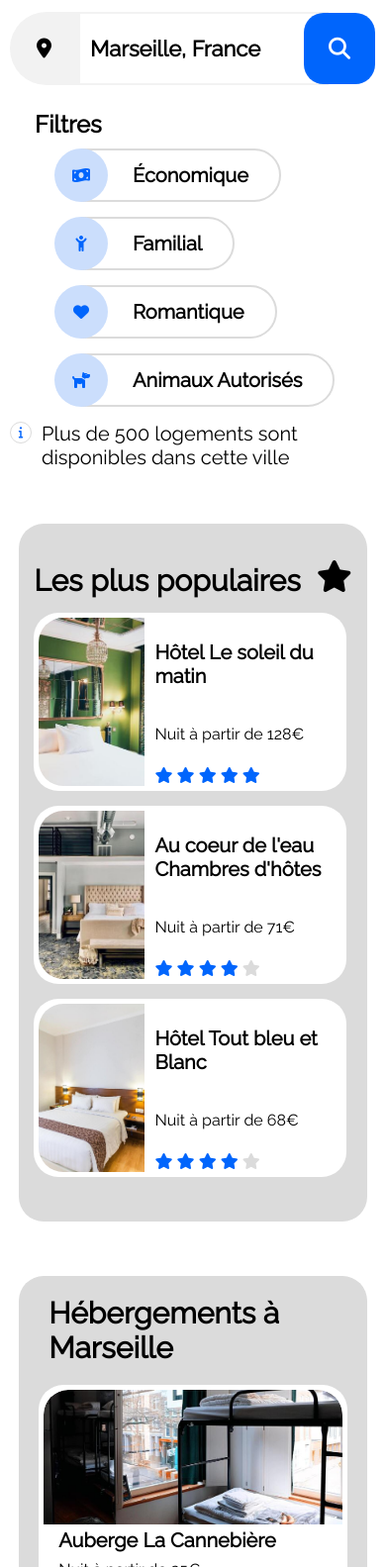
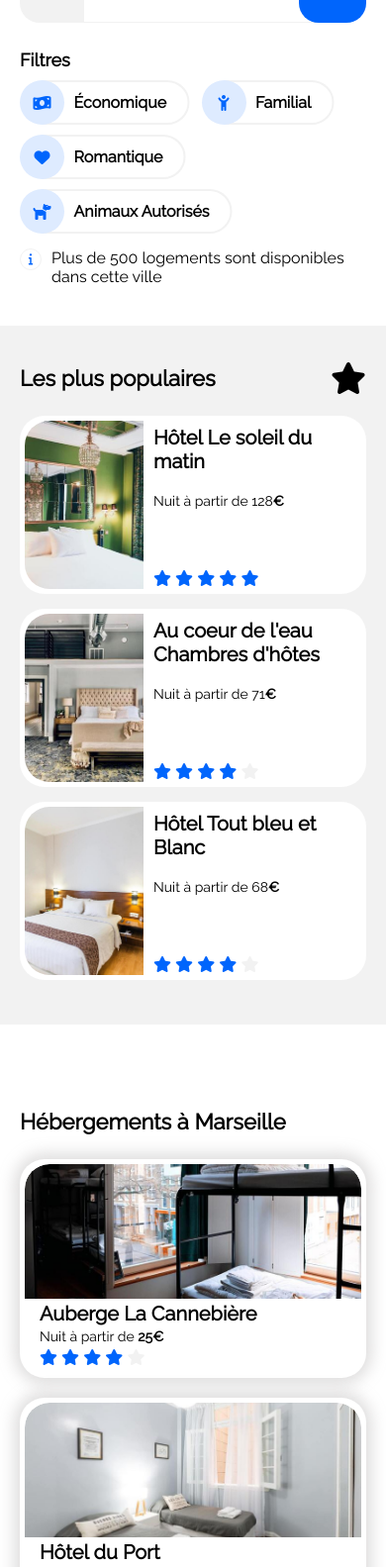
Before and after one commit to HadrienSmet/OpenClassroom-P2, a plain HTML site: page index.html in a window 390 px wide. Shown: the part 417-2000 px from the top of the page at 99% size. Drawn offline with Linux system fonts and the light colour scheme.

Commit message:
Final version of my second project

```diff
--- a/index.html
+++ b/index.html
@@ -13,6 +13,10 @@
     <link rel="stylesheet" href="https://cdnjs.cloudflare.com/ajax/libs/font-awesome/6.1.1/css/all.min.css"
         integrity="sha512-KfkfwYDsLkIlwQp6LFnl8zNdLGxu9YAA1QvwINks4PhcElQSvqcyVLLD9aMhXd13uQjoXtEKNosOWaZqXgel0g=="
         crossorigin="anonymous" referrerpolicy="no-referrer" />
+
+    <link rel="preconnect" href="https://fonts.googleapis.com">
+    <link rel="preconnect" href="https://fonts.gstatic.com" crossorigin>
+    <link href="https://fonts.googleapis.com/css2?family=Raleway&display=swap" rel="stylesheet">
 </head>
 
 <body>
@@ -92,7 +96,7 @@
                                         alt="Photo d'une chambre de l'auberge de La Cannebière" class="image">
                                 </div>
                                 <h3>Auberge La Cannebière</h3>
-                                <p>Nuit à partir de 25€</p>
+                                <p>Nuit à partir de <strong>25€</strong></p>
                             </div>
                         </div>
                         <div class="rates">
@@ -112,7 +116,7 @@
                                         alt="Photo d'une chambre de l'hôtel du Port" class="image">
                                 </div>
                                 <h3>Hôtel du Port</h3>
-                                <p>Nuit à partir de 52€</p>
+                                <p>Nuit à partir de 52<strong>€</strong></p>
                             </div>
                         </div>
                         <div class="rates">
@@ -132,7 +136,7 @@
                                         alt="Photo d'une chambre de l'hôtel Les mouettes" class="image">
                                 </div>
                                 <h3>Hôtel Les mouettes</h3>
-                                <p>Nuit à partir de 76€</p>
+                                <p>Nuit à partir de 76<strong>€</strong></p>
                             </div>
                         </div>
                         <div class="rates">
@@ -152,7 +156,7 @@
                                         alt="Photo d'une chambre de l'hôtel de la mer" class="image">
                                 </div>
                                 <h3>Hôtel de la mer</h3>
-                                <p>Nuit à partir de 46€</p>
+                                <p>Nuit à partir de 46<strong>€</strong></p>
                             </div>
                         </div>
                         <div class="rates">
@@ -172,7 +176,7 @@
                                         alt="Photo d'une chambre de l'auberge Le Panier" class="image">
                                 </div>
                                 <h3>Auberge Le Panier</h3>
-                                <p>Nuit à partir de 23€</p>
+                                <p>Nuit à partir de <strong>23€</strong></p>
                             </div>
                         </div>
                         <div class="rates">
@@ -192,7 +196,7 @@
                                         alt="Photo d'une chambre de l'hôtel chez Amina" class="image">
                                 </div>
                                 <h3>Hôtel chez Amina</h3>
-                                <p>Nuit à partir de 96€</p>
+                                <p>Nuit à partir de 96<strong>€</strong></p>
                             </div>
                         </div>
                         <div class="rates">
@@ -221,7 +225,7 @@
                             <span class="hidden-btn">Plus d'infos</span>
                             <div class="hover-animation">
                                 <h3>Hôtel Le soleil du matin</h3>
-                                <p>Nuit à partir de 128€</p>
+                                <p>Nuit à partir de 128<strong>€</strong></p>
                             </div>
                         </div>
                         <div class="rates">
@@ -243,7 +247,7 @@
                             <span class="hidden-btn">Plus d'infos</span>
                             <div class="hover-animation">
                                 <h3>Au coeur de l'eau Chambres d'hôtes</h3>
-                                <p>Nuit à partir de 71€</p>
+                                <p>Nuit à partir de 71<strong>€</strong></p>
                             </div>
                         </div>
                         <div class="rates">
@@ -265,7 +269,7 @@
                             <span class="hidden-btn">Plus d'infos</span>
                             <div class="hover-animation">
                                 <h3>Hôtel Tout bleu et Blanc</h3>
-                                <p>Nuit à partir de 68€</p>
+                                <p>Nuit à partir de 68<strong>€</strong></p>
                             </div>
                         </div>
                         <div class="rates">
--- a/style/mobilestyle.css
+++ b/style/mobilestyle.css
@@ -5,12 +5,23 @@
         padding: 0;
     }
     h1 {
-        font-size: 24px;
+        margin-left: 20px;
+        margin-right: 5px;
+        font-size: 23px;
+    }
+    h2 {
+        font-size: 22px;
+        font-weight: bolder;
+    }
+    h4 {
+        font-size: 18px;
     }
 /*********************Section Header***********************/
     header {
         display: flex;
         flex-direction: column;
+        align-items: center;
+        padding: unset;
     }
     .logo {
         margin: 57px 0;
@@ -23,12 +34,18 @@
         justify-content: space-around;
         margin-top: 20px;
     }
+    .hover-container li {
+        margin: unset;
+    }
+    .hover-container a {
+        font-size: 18px;
+    }
     .hover-container li:last-of-type::before {
         position: absolute;
         width: 50%;
         height: 2px;
         left: 0;
-        top: 65px;
+        top: 27px;
         background-color: var(--color1);
         transition: 0.2s ease-in-out;
         transform: translateX(0%);
@@ -36,120 +53,170 @@
     }
     .hover-container li:first-of-type:hover +li::before {
         opacity: 1;
-        top: 65px;
+        top: 27px;
     }
     .hover-container ul li:last-of-type:hover::before {
         opacity: 1;
         transform: translateX(100%);
-        top: 65px;
+        top: 27px;
     }
 /**********************Section Form************************/
     #filters-section {
-        padding: 50px 10px;
+        padding: 50px 0px 10px;
+        margin-top: unset;
+    }
+    #filters-section > p:nth-child(2) {
+        margin-left: 20px;
+        margin-right: 10px;
+        font-size: 16px;
     }
     form {
-        position: relative;
-        left: 0%;
+        box-sizing: border-box;
+        position: absolute;
+        display: block;
+        left:  20px;
+        width: calc(100% - 40px);
+    }
+    #location-dot {
+        font-size: 18px;
+        padding: 25px;
     }
     input[type="text"] {
+        position: absolute;
+        font-size: 18px;
         background-color: var(--color6);
-        border: 2px solid var(--color8);
-        padding: 22px 5px 22px 10px;
+        border: 1px solid var(--color3);
+        padding: unset;
+        padding-left: 10px;
+        padding-bottom: 22.5px;
+        padding-top: 22.5px;
+        width: calc(100% - 111.5px);
     }
     #btn {
         display: none;
     }
     #glass {
         display: inline-block;
+        position: absolute;
+        right: 0px;
         cursor: pointer;
-        font-size: 22px;
+        font-size: 18px;
         padding: 25px;
         color: var(--color6);
         background: var(--color1);
         border-radius: 20px 20px 20px 20px;
-        transform: translateX(-25px);
         z-index: 2;
     }
     #glass:hover {
         background: var(--color5);
     }
 /********************Section Filters***********************/
-    #filters-section {
-        padding-bottom: 10px;
-    }
     .filters-container {
+        margin-top: 110px;
+        margin-left: 20px;
         display: block;
     }
     #fake-title {
-        margin: 0 0 10px 25px;
+        font-size: 18px;
+        margin: 0 0 10px 0px;
+    }
+    .button {
+        margin: 0 35px 10px 0px;
     }
     .button:hover {
         transform: none;
     }
+    .spot {
+        width: 45px;
+        height: 45px;
+    }
+    .button p {
+        font-size: 16px;
+        padding: 11px 21px 11px 30px;
+        transform: translateX(22.5px);
+    }
+    #romance {
+        left: 0;
+    }
     #animals {
         left: 0;
     }
+    #info {
+        margin-left: 20px;
+        margin-right: 10px;
+    }
     #spot-info {
-        /* padding: 20px;*/
         border-radius: 100%;
         display: inline-block;
     }
-    /* #spot-info i {
-        font-size: 10px;
-    }   */
 /*****************Section Accomodations********************/
     #accomodations-section {
-        padding: 15px 10px;
+        overflow: hidden;
         display: flex;
         flex-direction: column-reverse;
         align-items: center;
         box-sizing: border-box;
         width: 100%;
+        padding: unset;
+        margin: unset;
     }
     #accomodations {
         box-sizing: border-box;
         max-width: 768px;
-        width: 95%;
+        width: 100%;
+        background-color: var(--color6);
+        border-radius: 0%;
         margin-top: 25px;
         padding: 20px;
+        margin-left: unset;
     }
     .card-link {
         width: 100%;
         margin-bottom: 5px;
+        box-shadow: 0px 0px 15px 6px #a5a3a35c;
+    }
+    .card-link:hover {
+        transform: none;
     }
     .card-link .hover-animation h3,
     .card-link .hover-animation p {
         margin-left: 15px;
     }
-    .card-link .rates {
-        margin-left: 15px;
-    }
     .rates {
         transition: 0.8s;
-    }
-    .card-link:hover {
-        transform: translateX(10px);
-    }
-    .card-link:hover .rates {
-        text-align: center;
     }
     #most-populars {
         box-sizing: border-box;
         max-width: 768px;
-        width: 95%;
-        padding: 30px 15px;
+        width: 100%;
+        border-radius: 0%;
+        padding: 30px 20px;
+        margin-left: unset;
+
     }
     #most-populars a {
+        width: 97%;
         margin: 0 0 15px 0;
+
+    }
+    #most-populars a:hover {
+        transform: none;
     }
     .fake-link:hover {
         letter-spacing: normal;
         transform: none;
     }
 /******************Section Activities**********************/
+    #activities-section {
+        padding: 10px 20px;
+        margin: unset;
+    }
+    #activities-section > h2 {
+        margin: 0px 0px 25px;
+    }
     #display-activities {
         display: block;
-        width: 92%;
+        width: 100%;
         margin: auto;
         height: unset;
     }
@@ -170,7 +237,6 @@
     .col a {
         height: 250px;
         display: block;
-        margin-bottom: 15px;
     }
     .activity-details {
         line-height: 40px;
@@ -189,13 +255,16 @@
     }
 /*********************Section Footer***********************/
     footer {
-        display: block;
-        width: 60%;
-        margin: 30px 0 0 50px;
+        display: flex;
+        flex-direction: column;
+        background-color: var(--color3);
+        height: unset;
+        padding: 40px 10px 0 20px;
     }
     footer div {
         width: 100%;
         text-align: left;
+        position: relative;
     }
 
     footer div:nth-child(3) {
--- a/style/padstyle.css
+++ b/style/padstyle.css
@@ -1,8 +1,4 @@
 @media screen and (max-width: 991px) {
-/**************************Global*******************************/
-    body {
-        margin: 30px;
-    }
 /*************************Filters*******************************/
     .button:hover {
         transform: none;
@@ -20,11 +16,13 @@
         width: 100%;
         position: relative;
         margin: 0;
+        padding: unset;
     }
 /************************Marseille******************************/
     #accomodations {
-        width: 93.4%;
+        width: 90%;
         margin-right: 0;
+        margin-left: 2.5%;
         padding: 20px;
     }
     .card-link {
@@ -36,10 +34,10 @@
     }
 /*************************Populars******************************/
     #most-populars {
-        width: 94%;
+        width: 90%;
         margin: 30px 0;
+        margin-left: 2.5%;
         padding: 20px;
-        /* align-items: center; */
     }
     .popular-header {
         margin-bottom: 15px;
@@ -47,9 +45,15 @@
     #most-populars a {
 
         margin: 0 0 15px 5px;
-        width: 95%;
+        width: 90%;
     }
 /************************Activities*****************************/
+    #activities-section {
+        padding: unset;
+    }
+    #activities-section > h2 {
+        margin: 25px;
+    }
     #display-activities {
         display: flex;
         flex-direction: column;
@@ -58,6 +62,7 @@
         width: 95%;
         height: 1100px;
         margin: auto;
+
     }
     .col {
         display: flex;
@@ -89,7 +94,6 @@
     footer {
         flex-direction: column;
         flex-wrap: wrap;
-        height: 530px;
     }
     footer div {
         width: 40%;
--- a/style/style.css
+++ b/style/style.css
@@ -1,17 +1,11 @@
 /************************Settings**************************/
 :root {
     --color1: #0065FC;
-    --color2: #cbdefc;
-    --color3: #dbdbdb;
+    --color2: #deebff;
+    --color3: #f2f2f2;
     --color4: black;
     --color5: #3083ff;
     --color6: white;
-    --color7: #ffffff;
-    --color8: #f2f2f2;
-}
-@font-face {
-    font-family: "font-1";
-    src: url(../assets/fonts/Raleway-Regular.ttf);
 }
 /*********************Global Selector**********************/
 html {
@@ -22,25 +16,26 @@ html {
     padding: 0;
 }
 body {
-    margin: 30px 45px 45px;
-    font-family: "font-1";
+    font-family: 'Raleway', sans-serif;
     color: var(--color4);
     background-color: var(--color6);
 }
 h1 {
-    font-size: 30px;
+    font-size: 28px;
     margin-bottom: 15px;
 }
 h2 {
-    font-size: 30px;
+    font-size: 25px;
     margin: 25px;
 }
 h3 {
     font-size: 20px;
+    font-weight: bolder;
 }
 h4 {
     font-size: 25px;
     font-weight: 900;
+    margin-bottom: 15px;
 }
 img {
     width: 100%;
@@ -56,7 +51,7 @@ a {
     color: var(--color4);
 }
 input {
-    font-family: "font-1";
+    font-family: 'Raleway', sans-serif;
     font-size: 22px;
     font-weight: bold;
 }
@@ -65,6 +60,7 @@ span {
 }
 /*********************Section Header***********************/
 header {
+    padding: 30px 45px 0px;
     display: flex;
     justify-content: space-between;
     align-items: center;
@@ -104,9 +100,10 @@ header {
 }
 /**********************Section Form************************/
 #filters-section {
-    margin-top: 45px;
+    margin-top: 65px;
+    padding: 0 45px;
 }
-#filters-section p:nth-child(2) {
+#filters-section > p:nth-child(2) {
     font-size: 20px;
 }
 form {
@@ -114,16 +111,20 @@ form {
     display: flex;
     align-items: center;
 }
+/* .form {
+    display: flex;
+    align-items: center;
+} */
 #location-dot {
     padding: 27px;
     font-size: 20px;
-    background-color: var(--color8);
-    border-radius: 100px 0 0 100px;
+    background-color: var(--color3);
+    border-radius: 20px 0 0 20px;
 }
 input[type="text"] {
-    border: 2px solid var(--color8);
-    background-color: var(--color7);
-    padding: 22px 80px 22px 30px;
+    border: 2px solid var(--color3);
+    background-color: var(--color6);
+    padding: 22px 60px 22px 30px;
 }
 input[type="text"]:focus-visible {
     outline: none;
@@ -134,7 +135,7 @@ input[type="text"]:focus-visible {
     font-size: 22px;
     font-weight: bold;
     background: var(--color1);
-    border-radius: 0 25px 25px 0;
+    border-radius: 0 20px 20px 0;
     border: 1px solid var(--color1);
     padding: 23px 22px 23px;
     transition: 0.4s;
@@ -157,7 +158,7 @@ input[type="text"]:focus-visible {
 }
 .filters-container p {
     font-size: 16px;
-    font-weight: bold;
+    font-weight: bolder;
 }
 #fake-title {
     font-size: 24px;
@@ -167,8 +168,8 @@ input[type="text"]:focus-visible {
     display: flex;
     align-items: center;
     justify-content: center;
-    width: 54px;
-    height: 54px;
+    width: 49px;
+    height: 49px;
     border-radius: 60px;
     background: var(--color2);
     z-index: 2;
@@ -187,11 +188,11 @@ input[type="text"]:focus-visible {
 }
 .button p {
     border: 2px solid var(--color3);
-    padding: 13px 31px 13px 50px;
+    padding: 12px 21px 12px 30px;
     border-radius: 0px 60px 60px 0px;
-    transform: translateX(27px);
+    transform: translateX(24.5px);
     transition: 0.4s ease;
-    font-size: 16px;
+    font-size: 18px;
 }
 #mobile-display {
     display: flex;
@@ -257,8 +258,11 @@ input[type="text"]:focus-visible {
     height: 100%;
     display: flex;
     flex-direction: column;
-    justify-content: space-around;
+    gap: 3px;
     transition: 0.4s ease-out;
+}
+.hover-animation p {
+    font-size: 14px;
 }
 main span::before {
     content: "\26B2";
@@ -274,6 +278,7 @@ main span:hover::before {
 #accomodations-section {
     display: flex;
     margin: 50px 0;
+    padding: 0 45px;
 }
 /****************Marseille Accomodations*******************/
 #accomodations {
@@ -284,12 +289,16 @@ main span:hover::before {
     margin-right: 20px;
 }
 #accomodations h2 {
-    margin: 0 10px 5px;
+    margin: 10px 0 10px;
 }
 #marseille-cards {
     display: flex;
     justify-content: space-between;
     flex-wrap: wrap;
+}
+#marseille-cards h3,
+#marseille-cards p {
+    margin-left: 15px;
 }
 .card-link {
     width: 31%;
@@ -298,10 +307,6 @@ main span:hover::before {
     padding: 5px 5px 7px;
     margin: 15px 0;
     transition: 0.6s ease-in;
-}
-.card-link .hover-animation h3,
-.card-link .hover-animation p {
-    margin: 4px 0px 4px 15px;
 }
 .card-link .rates {
     padding: 4px 0px 4px 15px;
@@ -366,13 +371,16 @@ main span:hover::before {
     flex-direction: column;
     justify-content: space-between;
 }
+#most-populars .hover-animation {
+    gap: 20px;
+}
 .popular-header {
     display: flex;
     justify-content: space-between;
     align-items: center;
 }
 .popular-header h2 {
-    margin: 10px 0 0;
+    margin: 10px 0 10px;
 }
 #most-populars a {
     display: flex;
@@ -411,19 +419,27 @@ main span:hover::before {
     opacity: 1;
 }
 /******************Section Activities**********************/
+#activities-section {
+       padding: 0 45px;
+}
+#activities-section > h2 {
+    margin: 25px 0px;
+}
 #display-activities {
+
     display: flex;
     justify-content: space-between;
+    align-items: center;
 }
 .col {
-    width: 24%;
+    width: 22.5%;
     height: 700px;
     display: flex;
     flex-direction: column;
     justify-content: space-between;
 }
 .two-thirds-col {
-    height: 58%;
+    height: 50%;
     border-radius: 25px;
     box-shadow: 0px 3px 20px 6px #a5a3a387;
 }
@@ -500,9 +516,10 @@ main span:hover::before {
 /*********************Section Footer***********************/
 footer {
     margin-top: 60px;
-    padding: 0 35px;
+    padding: 50px 45px;
     display: flex;
     justify-content: space-between;
+    background-color: var(--color3);
 }
 footer div {
     display: flex;
@@ -510,8 +527,9 @@ footer div {
     width: 30%;
 }
 footer .fake-link {
-    margin: 20px 0;
+    margin: 5px 0;
     font-size: 16px;
+    font-weight: normal;
 }
 footer .fake-link:hover {
     letter-spacing: 0.5px;
```
